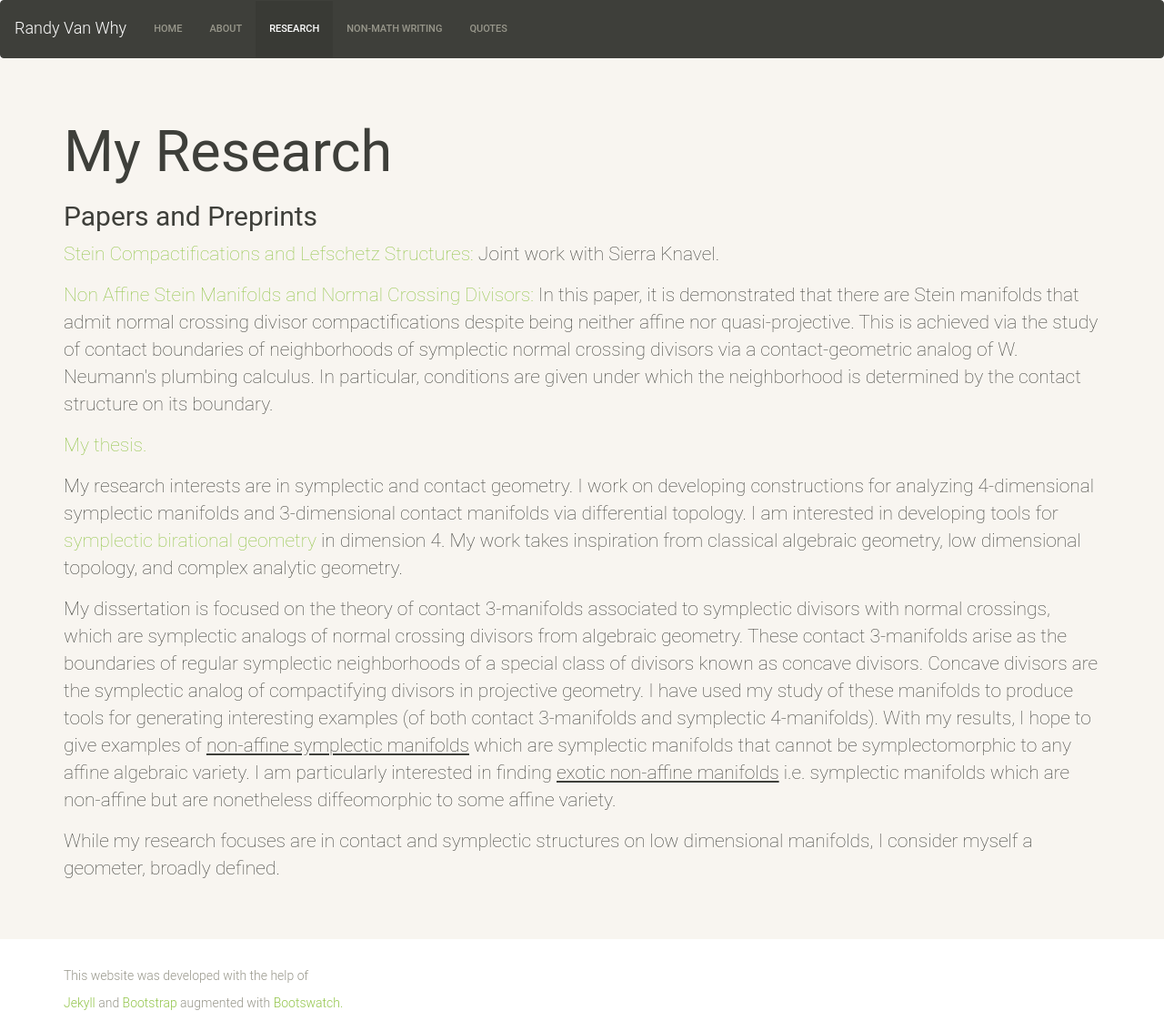
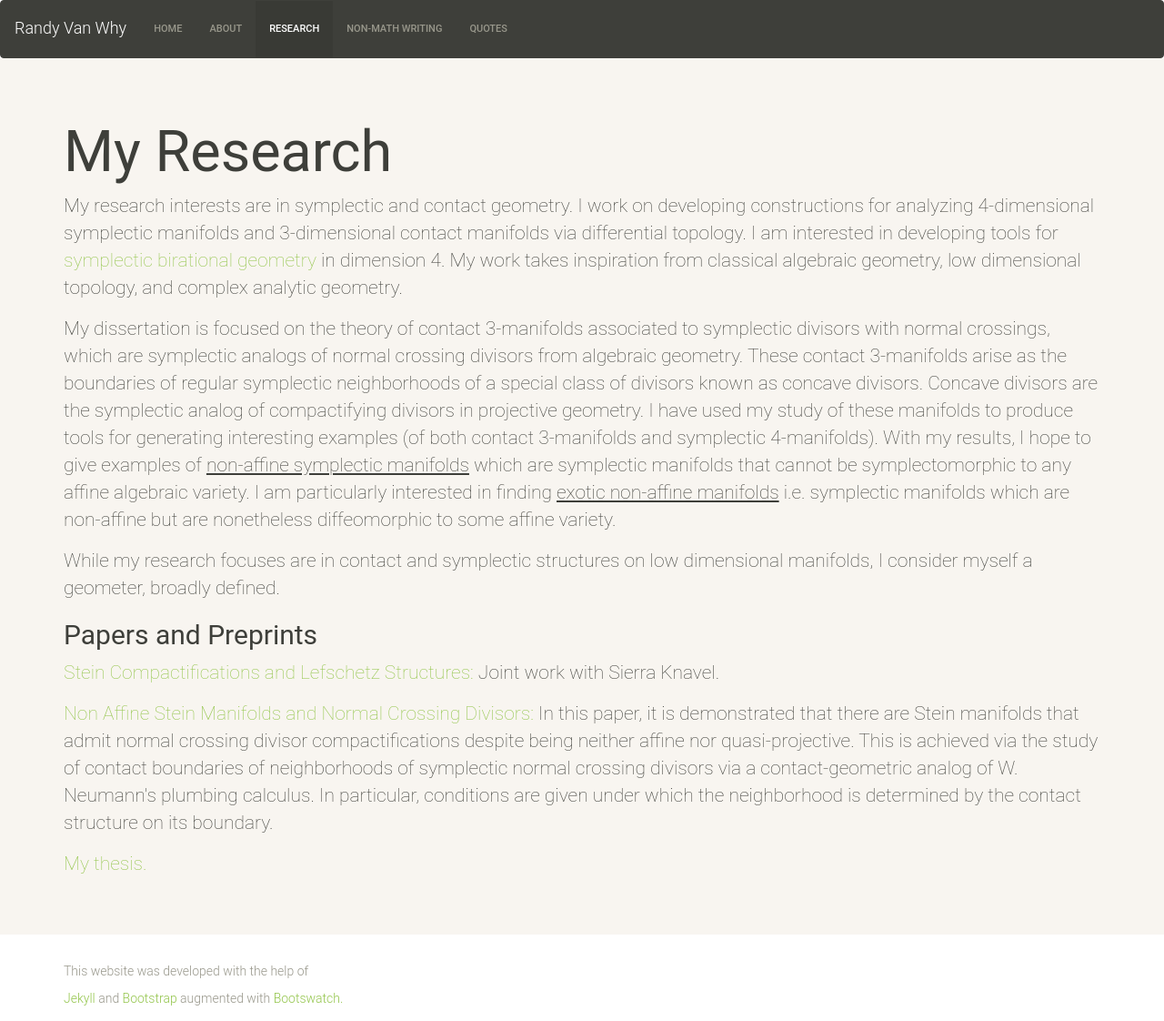
Before and after one commit to rvanwhy/rvanwhy.github.io, a Jekyll site: the page built from 02-research.md, in a window 1280 px wide. Shown: the whole page at 91% size. Built offline with Jekyll 4.4.1, drawn with Linux system fonts in a browser that asks for light colours; nearby versions of some CDN libraries; some of the changed lines change nothing that is shown.

Commit message:
Re-arranged research

```diff
--- a/02-research.md
+++ b/02-research.md
@@ -7,6 +7,13 @@ permalink: research.html
 <div class="special jumbotron">
   <div class="container">
 <h1>My Research</h1>
+<p> My research interests are in symplectic and contact geometry. I work on developing constructions for analyzing 4-dimensional symplectic manifolds and 3-dimensional contact manifolds via differential topology. I am interested in developing tools for <a href="https://arxiv.org/abs/0906.3265">symplectic birational geometry</a> in dimension 4. My work takes inspiration from classical algebraic geometry, low dimensional topology, and complex analytic geometry.
+
+<p> My dissertation is focused on the theory of contact 3-manifolds associated to symplectic divisors with normal crossings, which are symplectic analogs of normal crossing divisors from algebraic geometry. These contact 3-manifolds arise as the boundaries of regular symplectic neighborhoods of a special class of divisors known as concave divisors. Concave divisors are the symplectic analog of compactifying divisors in projective geometry. I have used my
+study of these manifolds to produce tools for generating interesting examples (of both contact 3-manifolds and symplectic 4-manifolds). With my results,
+I hope to give examples of <u>non-affine symplectic manifolds</u> which are symplectic manifolds that cannot be symplectomorphic to any affine algebraic variety. I am particularly interested in finding <u>exotic non-affine manifolds</u> i.e. symplectic manifolds which are non-affine but are nonetheless diffeomorphic to some affine variety.
+
+<p> While my research focuses are in contact and symplectic structures on low dimensional manifolds, I consider myself a geometer, broadly defined.
 
 <h2>Papers and Preprints</h2>
 
@@ -18,12 +25,4 @@ Stein Compactifications and Lefschetz Structures:
    Non Affine Stein Manifolds and Normal Crossing Divisors:
 </a> In this paper, it is demonstrated that there are Stein manifolds that admit normal crossing divisor compactifications despite being neither affine nor quasi-projective. This is achieved via the study of contact boundaries of neighborhoods of symplectic normal crossing divisors via a contact-geometric analog of W. Neumann's plumbing calculus. In particular, conditions are given under which the neighborhood is determined by the contact structure on its boundary.
 
-<p><a href="/assets/pdf/thesis.pdf">My thesis.</a></p>
-
-<p> My research interests are in symplectic and contact geometry. I work on developing constructions for analyzing 4-dimensional symplectic manifolds and 3-dimensional contact manifolds via differential topology. I am interested in developing tools for <a href="https://arxiv.org/abs/0906.3265">symplectic birational geometry</a> in dimension 4. My work takes inspiration from classical algebraic geometry, low dimensional topology, and complex analytic geometry.
-
-<p> My dissertation is focused on the theory of contact 3-manifolds associated to symplectic divisors with normal crossings, which are symplectic analogs of normal crossing divisors from algebraic geometry. These contact 3-manifolds arise as the boundaries of regular symplectic neighborhoods of a special class of divisors known as concave divisors. Concave divisors are the symplectic analog of compactifying divisors in projective geometry. I have used my
-study of these manifolds to produce tools for generating interesting examples (of both contact 3-manifolds and symplectic 4-manifolds). With my results,
-I hope to give examples of <u>non-affine symplectic manifolds</u> which are symplectic manifolds that cannot be symplectomorphic to any affine algebraic variety. I am particularly interested in finding <u>exotic non-affine manifolds</u> i.e. symplectic manifolds which are non-affine but are nonetheless diffeomorphic to some affine variety.
-
-<p> While my research focuses are in contact and symplectic structures on low dimensional manifolds, I consider myself a geometer, broadly defined.
+<p><a href="/assets/pdf/Thesis.pdf">My thesis.</a></p>
```
